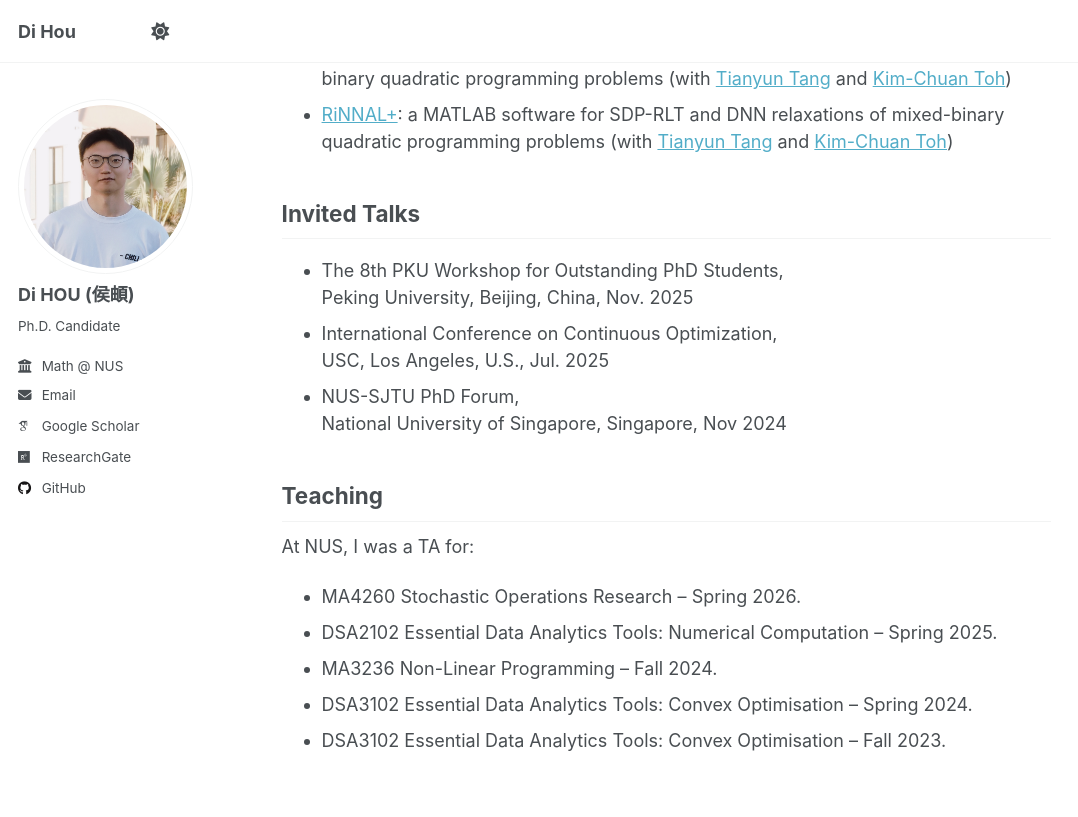
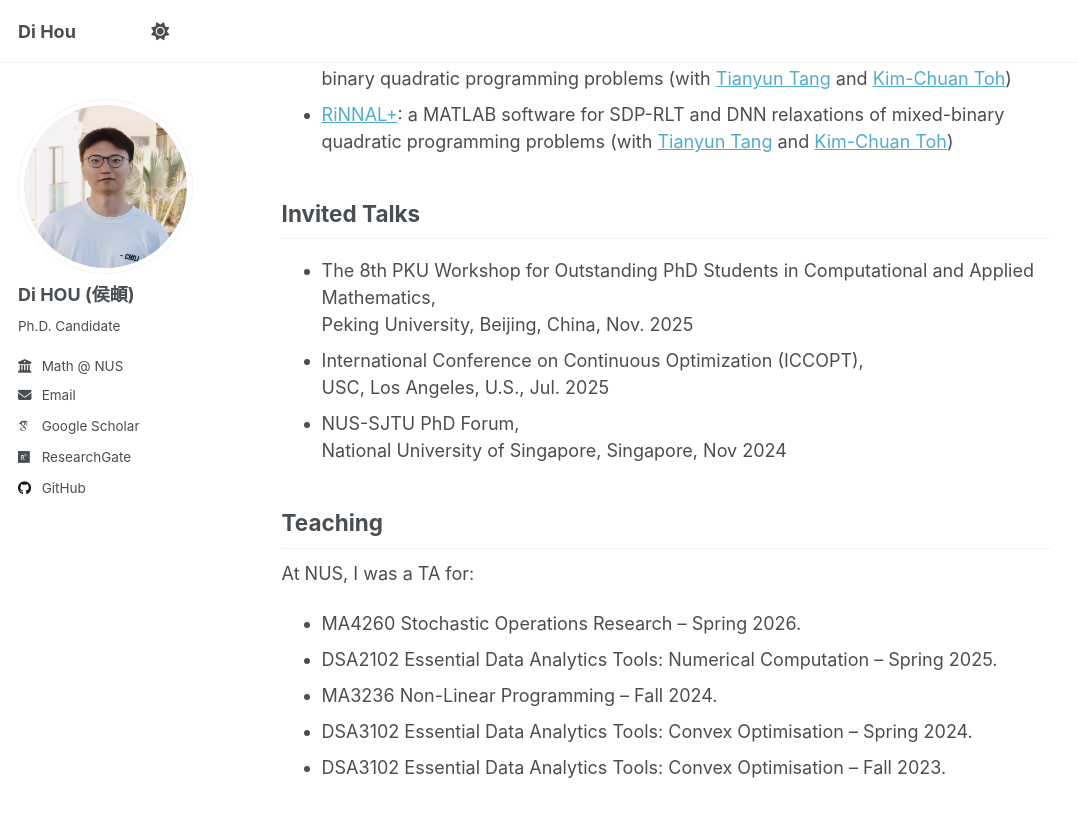
Before and after one commit to HouDiOpt/HouDiOpt.github.io, a Jekyll site: the page built from _pages/about.md, in a window 1280 px wide and 900 px high, scrolled down 1177 px. Shown: the top 817 px of the window, without its empty margins (0-1078 px from the left). Built offline with Jekyll 4.4.1, drawn with Linux system fonts in a browser that asks for light colours; some web fonts are replaced; a script that is not in the unit is left out.

Commit message:
Update about.md

```diff
--- a/_pages/about.md
+++ b/_pages/about.md
@@ -53,9 +53,9 @@ Softwares
 
 Invited Talks
 ------
-- The 8th PKU Workshop for Outstanding PhD Students,
+- The 8th PKU Workshop for Outstanding PhD Students in Computational and Applied Mathematics,
   <br>Peking University, Beijing, China, Nov. 2025
-- International Conference on Continuous Optimization,
+- International Conference on Continuous Optimization (ICCOPT),
   <br>USC, Los Angeles, U.S., Jul. 2025
 - NUS-SJTU PhD Forum,
   <br>National University of Singapore, Singapore, Nov 2024
```
